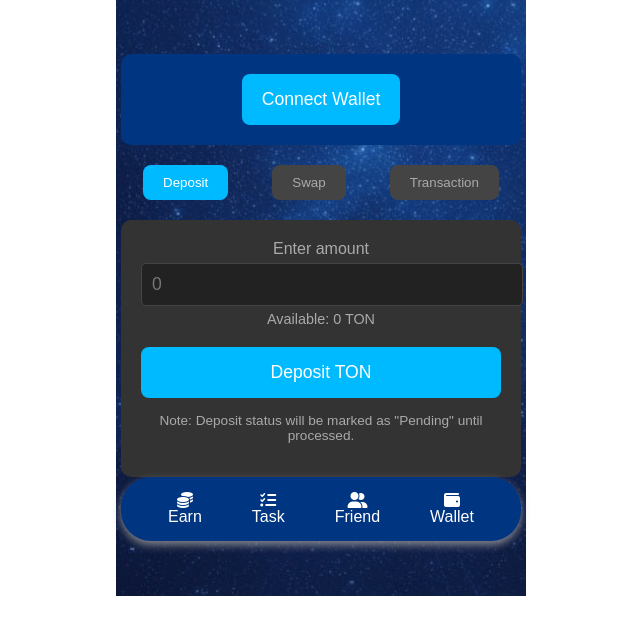
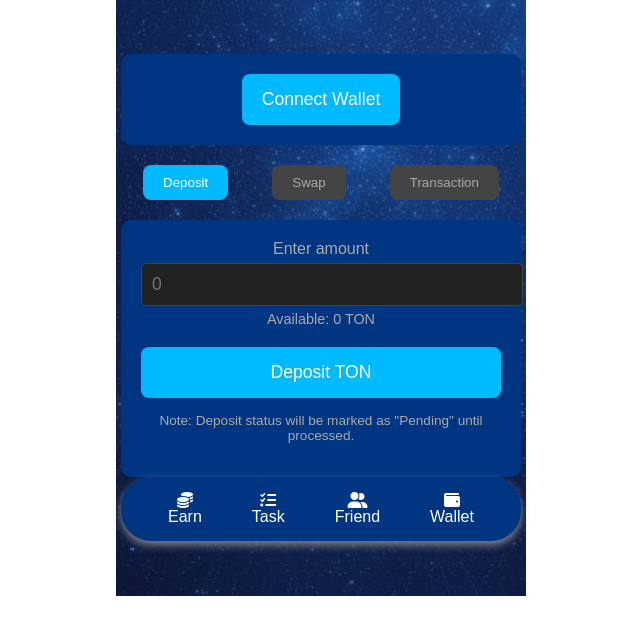
Before and after one commit to PythonDevBd/glory_coin, a website: page wallet.html in a window 1280 px wide. Shown: the part 135-770 px from the top of the page, without its empty margins (319-959 px from the left). Drawn offline with Linux system fonts and the light colour scheme; a script that the page names is missing; a web font is replaced by a local one.

Commit message:
Update wallet.css

```diff
--- a/assets/css/wallet.css
+++ b/assets/css/wallet.css
@@ -108,7 +108,7 @@ h1{
 
 /* Withdraw Section */
 .withdraw-section {
-    background-color: #333;
+    background-color: #003581;
     padding: 20px;
     border-radius: 10px;
 }
```
